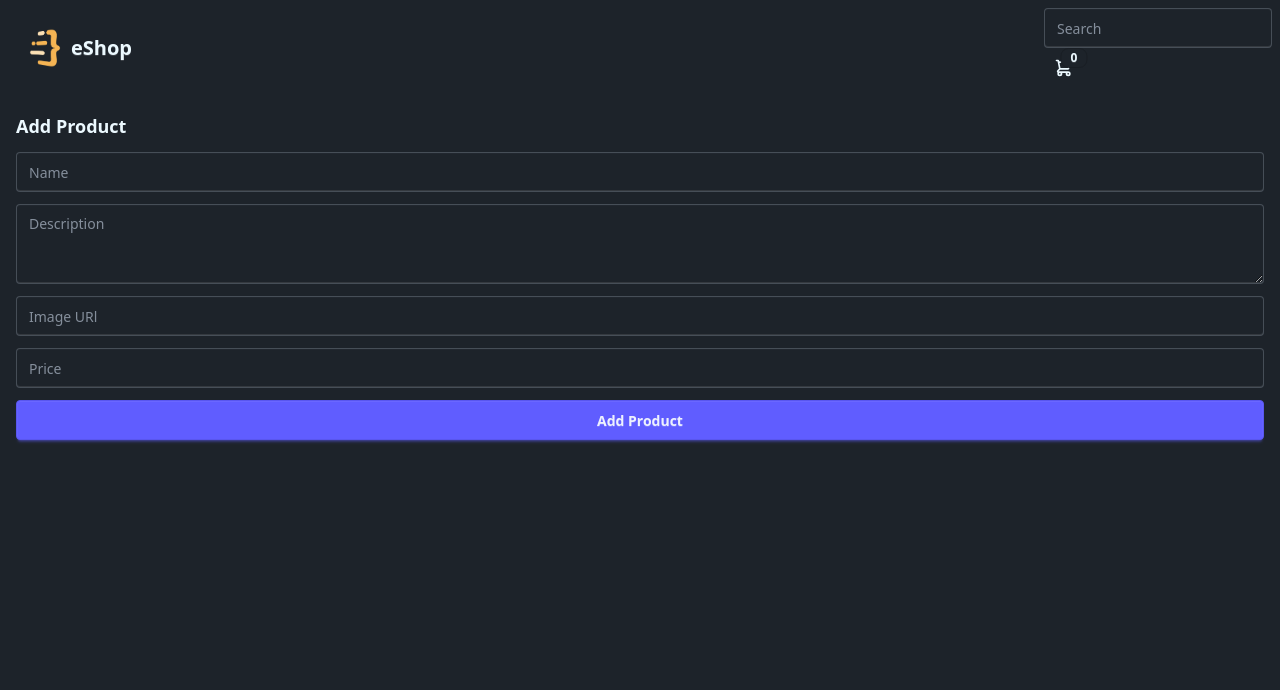
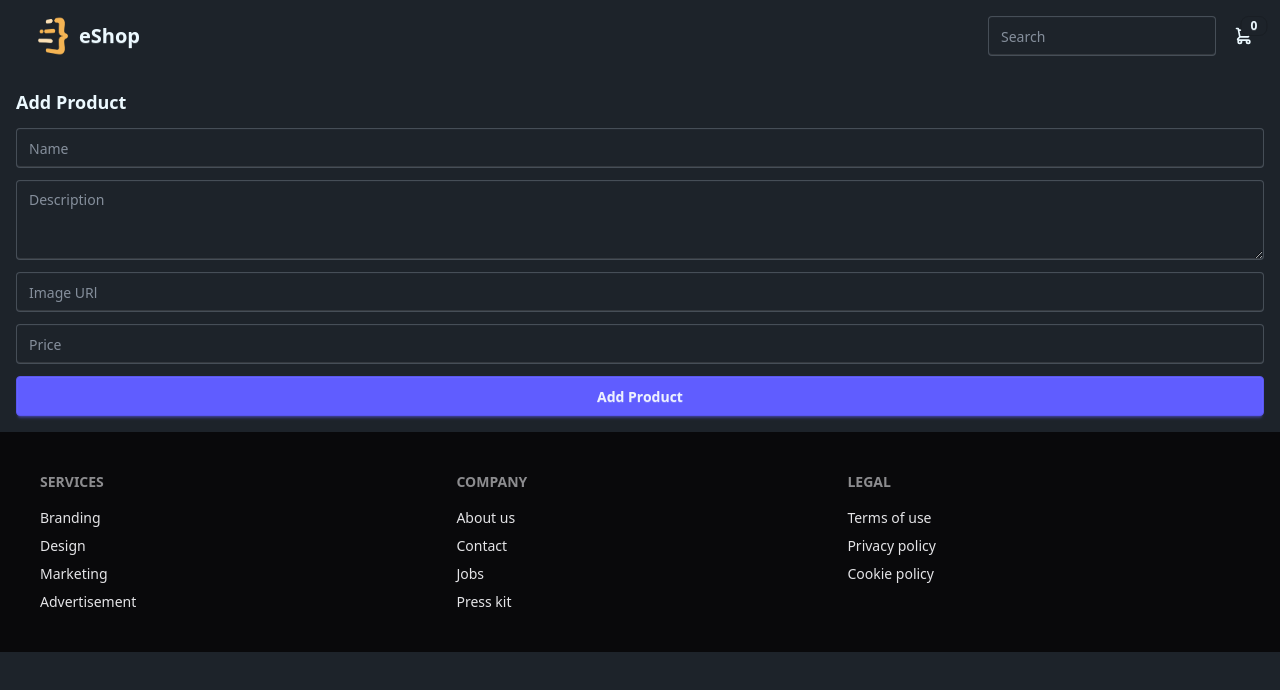
Before and after one commit to beckharper/ecommerce-clone, a Next.js app: page /add-product in a window 1280 px wide. Shown: the top 690 px of the page. Built offline with nearby package versions, Linux system fonts and the light colour scheme; no server answers.

Commit message:
added navbar and footer to layout, fixed navbar alignment css

```diff
--- a/src/app/Navbar/Navbar.tsx
+++ b/src/app/Navbar/Navbar.tsx
@@ -19,14 +19,14 @@ export default async function NavBar() {
   const cart = await getCart();
   return (
     <div className="bg-base-100">
-      <div className="navbar max-w-7xl margin-auto flex-col sm:flex-row gap-2">
+      <div className="navbar max-w-7xl margin-auto p-4 m-auto min-w-[300px] flex-col sm:flex-row gap-2">
         <div className="flex-1">
           <Link href="/" className="btn btn-ghost text-xl normal-case">
             <Image src={logo} height={40} width={40} alt="eShop logo" />
             eShop
           </Link>
         </div>
-        <div className="flex-none gap-2">
+        <div className="flex gap-2">
           <form action={searchProducts}>
             <div className="form-control">
               <input
--- /dev/null
+++ b/src/app/footer.tsx
@@ -0,0 +1,26 @@
+export default function Footer() {
+  return (
+    <footer className="footer sm:footer-horizontal bg-neutral text-neutral-content p-10">
+      <nav>
+        <h6 className="footer-title">Services</h6>
+        <a className="link link-hover">Branding</a>
+        <a className="link link-hover">Design</a>
+        <a className="link link-hover">Marketing</a>
+        <a className="link link-hover">Advertisement</a>
+      </nav>
+      <nav>
+        <h6 className="footer-title">Company</h6>
+        <a className="link link-hover">About us</a>
+        <a className="link link-hover">Contact</a>
+        <a className="link link-hover">Jobs</a>
+        <a className="link link-hover">Press kit</a>
+      </nav>
+      <nav>
+        <h6 className="footer-title">Legal</h6>
+        <a className="link link-hover">Terms of use</a>
+        <a className="link link-hover">Privacy policy</a>
+        <a className="link link-hover">Cookie policy</a>
+      </nav>
+    </footer>
+  );
+}
--- a/src/app/layout.tsx
+++ b/src/app/layout.tsx
@@ -2,6 +2,7 @@ import type { Metadata } from "next";
 import { Geist, Geist_Mono } from "next/font/google";
 import "./globals.css";
 import NavBar from "./Navbar/Navbar";
+import Footer from "./footer";
 
 const geistSans = Geist({
   variable: "--font-geist-sans",
@@ -30,6 +31,7 @@ export default function RootLayout({
       >
         <NavBar />
         <main className="p-4 max-w-7xl m-auto min-w-[300px]">{children}</main>
+        <Footer />
       </body>
     </html>
   );
```
